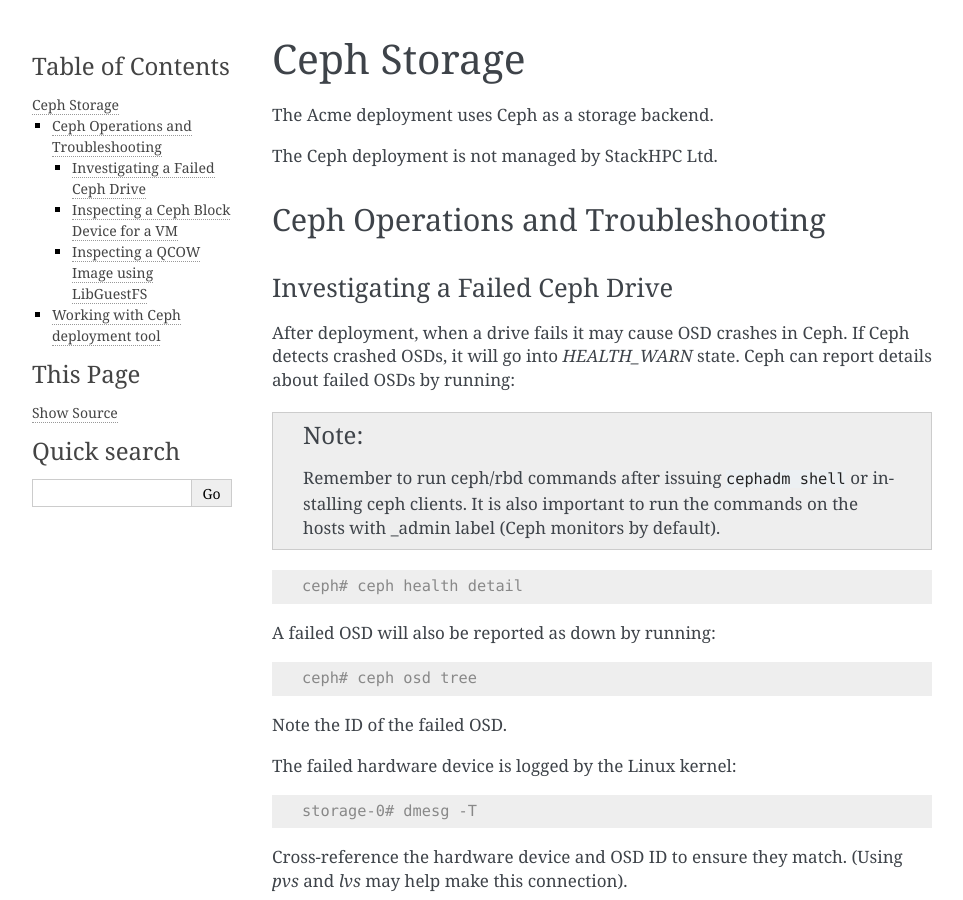
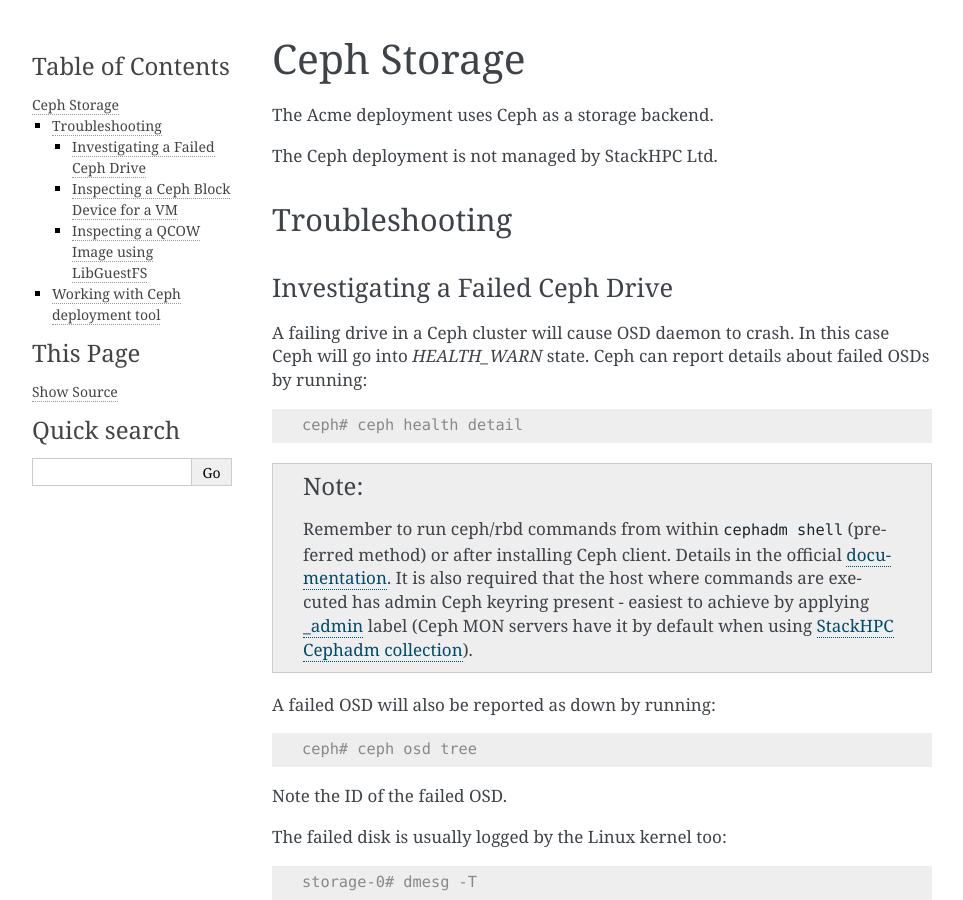
Before and after one commit to stackhpc/openstack-admin-guide, a Sphinx documentation site: the page built from source/ceph_storage.rst, in a window 1280 px wide and 900 px high. Shown: the whole window, without its empty margins (148-1111 px from the left). Built offline with Sphinx 7.4.7, drawn with Linux system fonts in a browser that asks for light colours.

Commit message:
Ceph related updates

```diff
--- a/source/ceph_storage.rst
+++ b/source/ceph_storage.rst
@@ -16,8 +16,8 @@ Ceph Storage
 
    The Ceph deployment is not managed by StackHPC Ltd.
 
-Ceph Operations and Troubleshooting
-===================================
+Troubleshooting
+===============
 
 .. include:: include/ceph_troubleshooting.rst
 
@@ -26,14 +26,8 @@ Working with Ceph deployment tool
 
 .. ifconfig:: deployment['ceph_ansible']
 
-   Ceph Ansible
-   ============
-
    .. include:: include/ceph_ansible.rst
 
 .. ifconfig:: deployment['cephadm']
 
-   cephadm
-   =======
-
    .. include:: include/cephadm.rst
--- a/source/include/ceph_troubleshooting.rst
+++ b/source/include/ceph_troubleshooting.rst
@@ -1,22 +1,26 @@
 Investigating a Failed Ceph Drive
 ---------------------------------
 
-After deployment, when a drive fails it may cause OSD crashes in Ceph.
-If Ceph detects crashed OSDs, it will go into `HEALTH_WARN` state.
+A failing drive in a Ceph cluster will cause OSD daemon to crash.
+In this case Ceph will go into `HEALTH_WARN` state.
 Ceph can report details about failed OSDs by running:
+
+.. code-block:: console
+
+   ceph# ceph health detail
 
 .. ifconfig:: deployment['cephadm']
 
    .. note ::
 
-      Remember to run ceph/rbd commands after issuing ``cephadm shell`` or
-      installing ceph clients.
-      It is also important to run the commands on the hosts with _admin label
-      (Ceph monitors by default).
-
-.. code-block:: console
-
-   ceph# ceph health detail
+      Remember to run ceph/rbd commands from within ``cephadm shell``
+      (preferred method) or after installing Ceph client. Details in the
+      official `documentation <https://docs.ceph.com/en/quincy/cephadm/install/#enable-ceph-cli>`__.
+      It is also required that the host where commands are executed has admin
+      Ceph keyring present - easiest to achieve by applying
+      `_admin <https://docs.ceph.com/en/quincy/cephadm/host-management/#special-host-labels>`__
+      label (Ceph MON servers have it by default when using
+      `StackHPC Cephadm collection <https://github.com/stackhpc/ansible-collection-cephadm>`__).
 
 A failed OSD will also be reported as down by running:
 
@@ -26,7 +30,7 @@ A failed OSD will also be reported as down by running:
 
 Note the ID of the failed OSD.
 
-The failed hardware device is logged by the Linux kernel:
+The failed disk is usually logged by the Linux kernel too:
 
 .. code-block:: console
 
```
